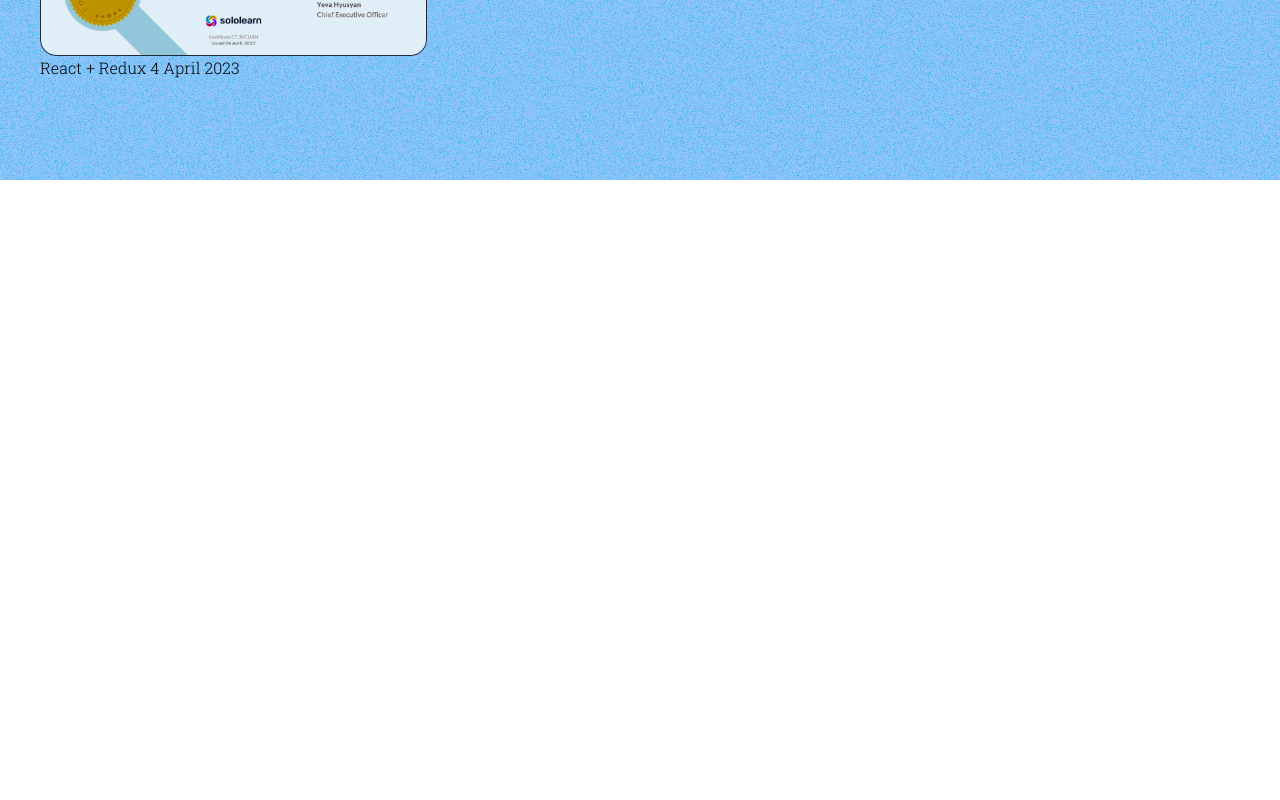
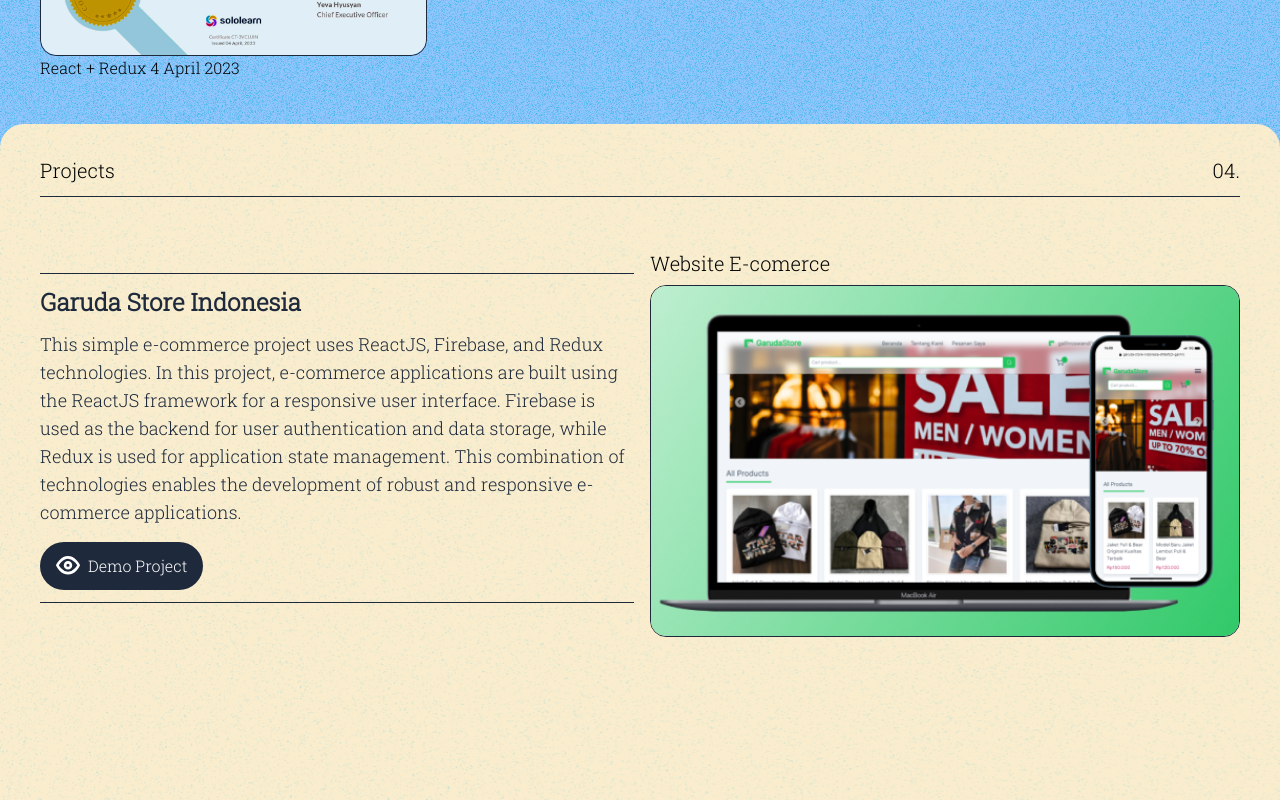
Before and after one commit to galihroswandi/Personal-Portfolio, a Next.js app: page / in a window 1280 px wide. Shown: the part 2820-3620 px from the top of the page. Before the commit the page ends 3000 px from the top, so only its background shows below. Built offline with nearby package versions, Linux system fonts and the light colour scheme.

Commit message:
Section Projects DONE

```diff
--- a/src/app/page.tsx
+++ b/src/app/page.tsx
@@ -1,6 +1,7 @@
 import About from "@/components/Fragments/About";
 import GallerySerticate from "@/components/Fragments/GallerySerticate";
 import Navbar from "@/components/Fragments/Navbar";
+import Projects from "@/components/Fragments/Projects";
 import Skills from "@/components/Fragments/Skills";
 
 export default function Home() {
@@ -26,6 +27,10 @@
         <GallerySerticate.Header />
         <GallerySerticate.MainGallery />
       </GallerySerticate>
+      <Projects>
+        <Projects.Header />
+        <Projects.MainProjects />
+      </Projects>
     </div>
   );
 }
--- /dev/null
+++ b/src/components/Elements/Sections/FigureProjects/Figcaption.tsx
@@ -0,0 +1,50 @@
+import Image from "next/image";
+import Link from "next/link";
+import React from "react";
+
+export default function Figcaption({
+  children,
+}: {
+  children: React.ReactNode;
+}) {
+  return (
+    <figcaption className="border-y border-slate-800 mt-5 py-3">
+      {children}
+    </figcaption>
+  );
+}
+
+const Title = ({ title }: { title: string }) => {
+  return (
+    <h1 className="text-xl md:text-2xl font-semibold text-slate-800 mb-3">
+      {title}
+    </h1>
+  );
+};
+
+const Description = ({ desc }: { desc: string }) => {
+  return <p className="text-slate-800 text-base mb-4 md:text-lg">{desc}</p>;
+};
+
+const LinkDemo = ({ linkDemo }: { linkDemo: string }) => {
+  return (
+    <Link
+      href={linkDemo}
+      target="_blank"
+      className="bg-slate-800 text-white py-3 px-4 flex items-center gap-x-2 max-w-fit rounded-full hover:bg-slate-900 transition duration-500"
+    >
+      <Image
+        src="/icons/Eye.svg"
+        alt="Eye Icon"
+        width={50}
+        height={50}
+        className="w-6"
+      />{" "}
+      Demo Project
+    </Link>
+  );
+};
+
+Figcaption.Title = Title;
+Figcaption.Description = Description;
+Figcaption.LinkDemo = LinkDemo;
--- /dev/null
+++ b/src/components/Elements/Sections/FigureProjects/ImageFigure.tsx
@@ -0,0 +1,14 @@
+import Image from "next/image";
+import React from "react";
+
+export default function ImageFigure() {
+  return (
+    <Image
+      src="/img/Projects/project 1.png"
+      alt="Project 1"
+      width={1000}
+      height={1000}
+      className="border border-slate-800 rounded-2xl w-full"
+    />
+  );
+}
--- /dev/null
+++ b/src/components/Elements/Sections/FigureProjects/index.tsx
@@ -0,0 +1,29 @@
+import React from "react";
+import ImageFigure from "./ImageFigure";
+import Figcaption from "./Figcaption";
+
+interface PropsProjects {
+  title: string;
+  desc: string;
+  linkDemo: string;
+  typeWebsite: string;
+}
+
+export default function FigureProjects(props: PropsProjects) {
+  const { title, desc, linkDemo, typeWebsite } = props;
+  return (
+    <figure className="md:flex md:gap-x-4 md:items-start md:mt-14">
+      <header className="md:order-2 md:w-[300%]">
+        <h1 className="py-2 inline-block font-medium text-lg md:text-xl -mt-7">
+          {typeWebsite}
+        </h1>
+        <ImageFigure />
+      </header>
+      <Figcaption>
+        <Figcaption.Title title={title} />
+        <Figcaption.Description desc={desc} />
+        <Figcaption.LinkDemo linkDemo={linkDemo} />
+      </Figcaption>
+    </figure>
+  );
+}
--- a/src/components/Elements/Sections/GalleryCarousel/index.tsx
+++ b/src/components/Elements/Sections/GalleryCarousel/index.tsx
@@ -5,7 +5,7 @@
 
 export default function GalleryCarousel() {
   return (
-    <div className="mt-10 grid grid-cols-1 sm:grid-cols-2 md:grid-cols-3 2xl:grid-cols-4 gap-5">
+    <div className="mt-10 mb-5 lg:mb-10 grid grid-cols-1 sm:grid-cols-2 md:grid-cols-3 2xl:grid-cols-4 gap-5">
       {slideData.map((slide, index) => (
         <div className="group" key={index}>
           <figure
--- a/src/components/Fragments/GallerySerticate.tsx
+++ b/src/components/Fragments/GallerySerticate.tsx
@@ -8,7 +8,7 @@
   children: ReactNode;
 }) {
   return (
-    <section className="px-7 py-1.5 lg:py-5 pb-10 md:px-5 lg:px-10 w-full primary section -mt-4 ">
+    <section className="px-7 py-1.5 lg:py-5 pb-10 md:px-5 lg:px-10 w-full primary section -mt-4">
       {children}
     </section>
   );
--- /dev/null
+++ b/src/components/Fragments/Projects.tsx
@@ -0,0 +1,36 @@
+import React from "react";
+import HeaderSkills from "../Elements/Headers/HeaderSkills";
+import FigureProjects from "../Elements/Sections/FigureProjects";
+import { projectsData } from "@/utils/JSON/projectsData";
+
+export default function Projects({ children }: { children: React.ReactNode }) {
+  return (
+    <section className="px-7 min-h-screen py-1.5 lg:py-5 pb-10 md:px-5 lg:px-10 w-full secondary section -mt-4 ">
+      {children}
+    </section>
+  );
+}
+
+const Header = () => {
+  return <HeaderSkills text="Projects" numberSection={4} />;
+};
+
+const MainProjects = () => {
+  return (
+    <section className="mt-5">
+      {projectsData.map((el) => (
+        <div key={el.id}>
+          <FigureProjects
+            title={el.title}
+            desc={el.description}
+            linkDemo={el.linkDemo}
+            typeWebsite={el.typeWebsite}
+          />
+        </div>
+      ))}
+    </section>
+  );
+};
+
+Projects.Header = Header;
+Projects.MainProjects = MainProjects;
--- /dev/null
+++ b/src/utils/JSON/projectsData.ts
@@ -0,0 +1,11 @@
+export const projectsData = [
+  {
+    id: 1,
+    title: "Garuda Store Indonesia",
+    typeWebsite: "Website E-comerce",
+    description:
+      "This simple e-commerce project uses ReactJS, Firebase, and Redux technologies. In this project, e-commerce applications are built using the ReactJS framework for a responsive user interface. Firebase is used as the backend for user authentication and data storage, while Redux is used for application state management. This combination of technologies enables the development of robust and responsive e-commerce applications.",
+    image: "/img/Projects/project 1.png",
+    linkDemo: "https://garudastoreindonesia.vercel.app/",
+  },
+];
```
Also changed, not shown: public/icons/Eye.svg (added), public/img/Projects/Project 1.png (added).
